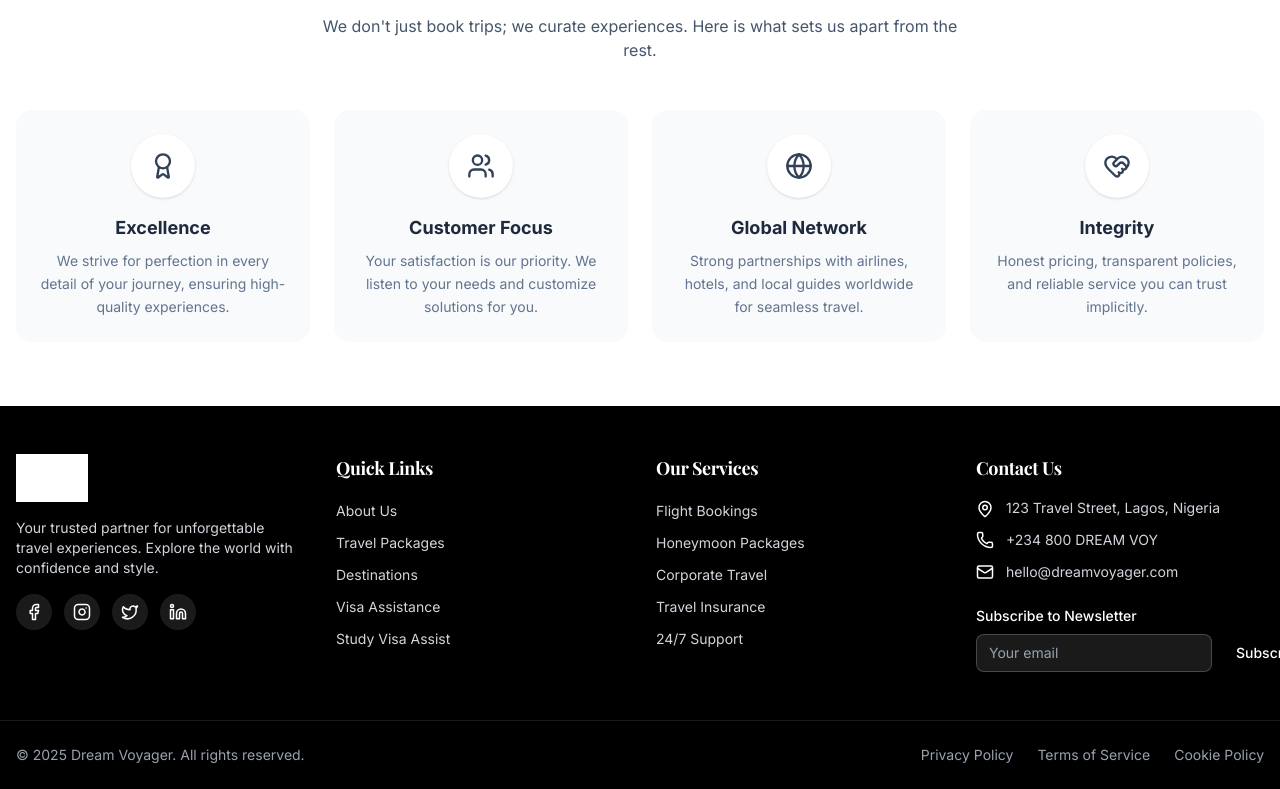
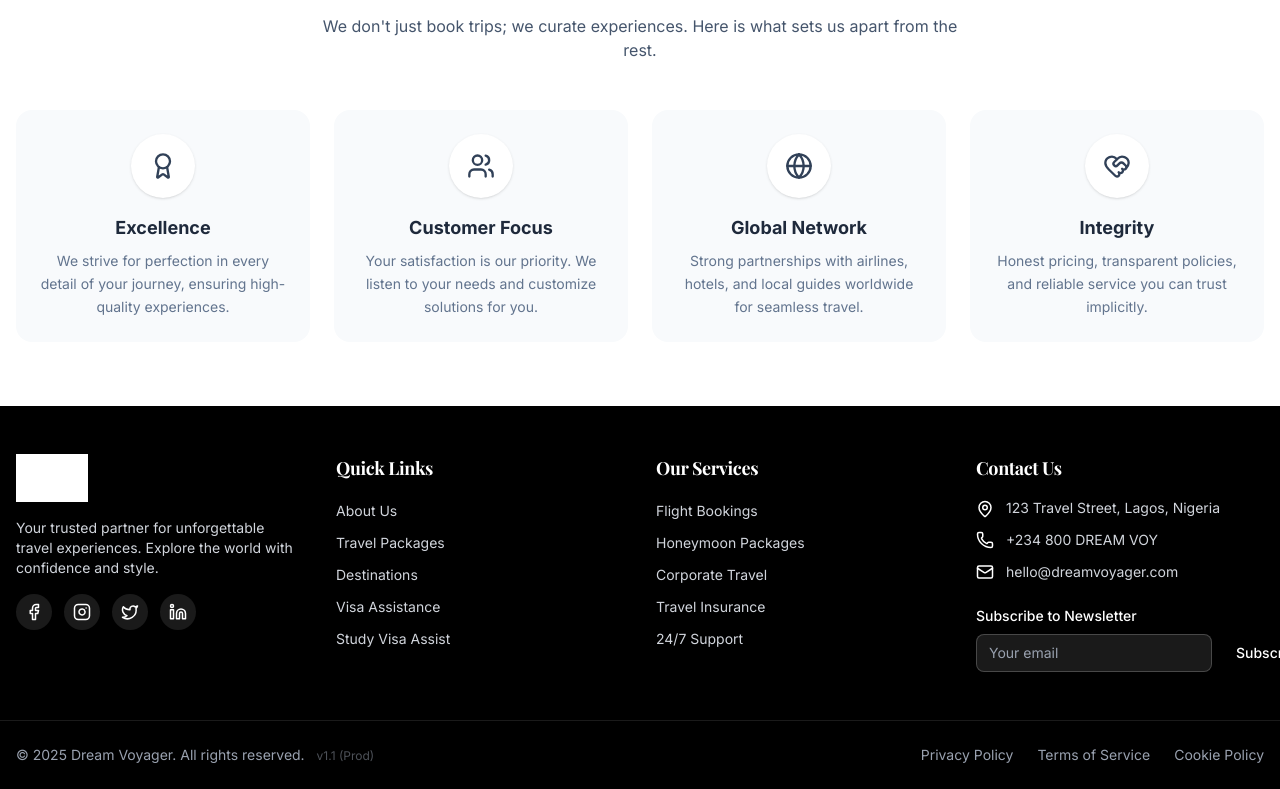
Before and after one commit to Vibrano2/dream-voyager, a React (Vite) app in the folder client/: page /about in a window 1280 px wide. Shown: the part 1168-1957 px from the top of the page. Built offline with nearby package versions, Linux system fonts and the light colour scheme; no server answers; a web font is replaced by a local one.

Commit message:
Chore: Add v1.1 version indicator to footer

```diff
--- a/client/src/components/layout/Footer.tsx
+++ b/client/src/components/layout/Footer.tsx
@@ -149,7 +149,7 @@ const Footer = () => {
                 <div className="container mx-auto px-4 py-6">
                     <div className="flex flex-col md:flex-row justify-between items-center gap-4">
                         <p className="text-gray-400 text-sm">
-                            © {new Date().getFullYear()} Dream Voyager. All rights reserved.
+                            © {new Date().getFullYear()} Dream Voyager. All rights reserved. <span className="opacity-50 ml-2 text-xs">v1.1 (Prod)</span>
                         </p>
                         <div className="flex gap-6">
                             <Link to="/privacy" className="text-gray-400 hover:text-brand-skyblue transition-colors text-sm">
```
